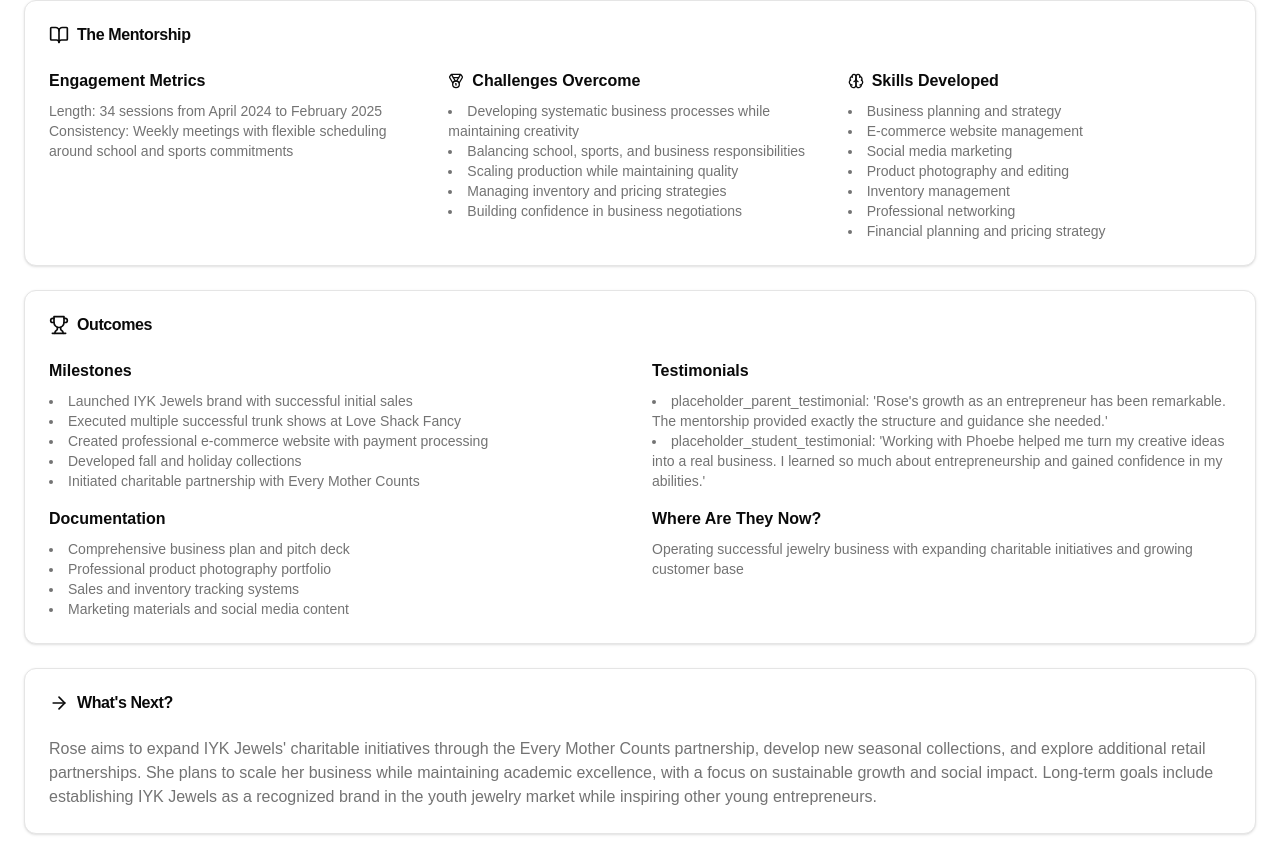
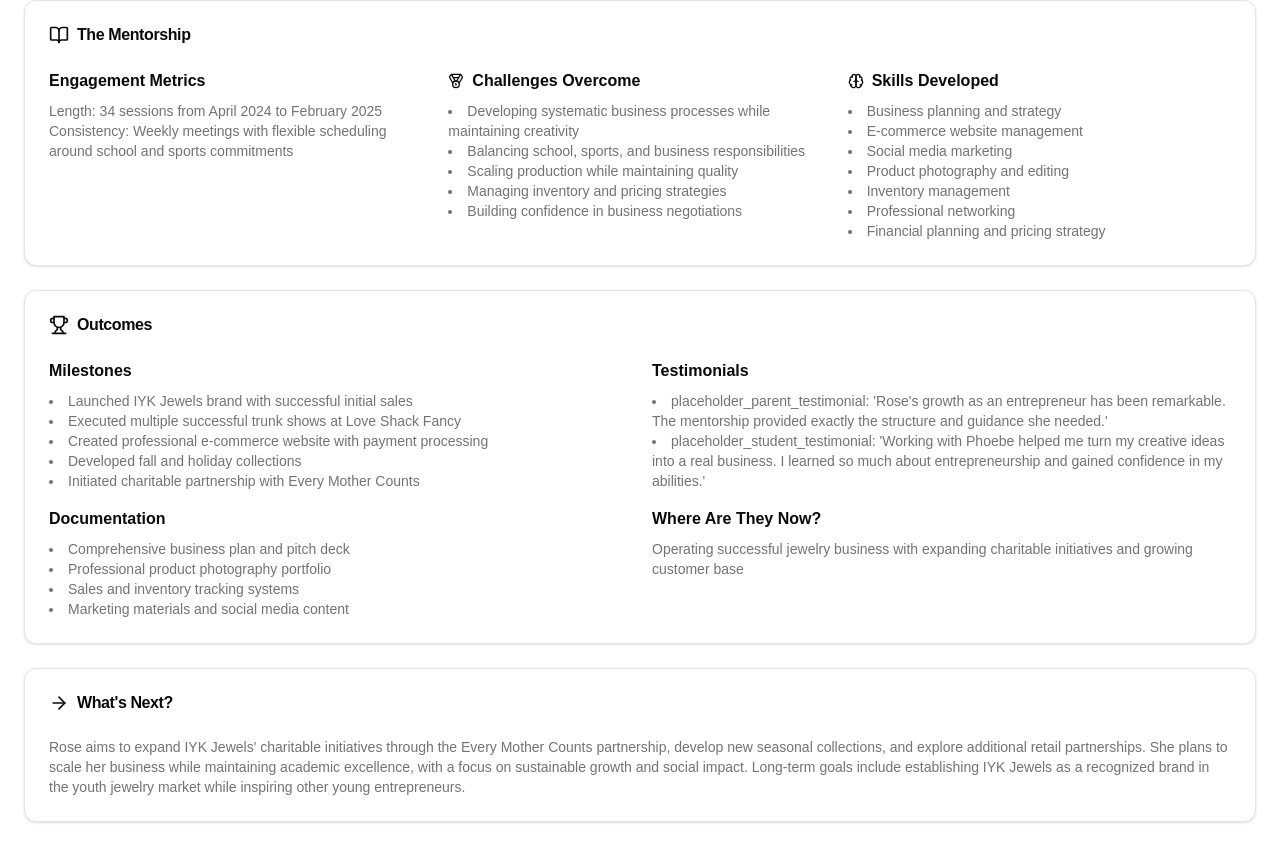
Before and after one commit to cabbachew/cc-stories, a Next.js app: page / in a window 1280 px wide. Shown: the part 1121-1979 px from the top of the page. Built offline with nearby package versions, Linux system fonts and the light colour scheme.

Commit message:
adjust font size for what's next section

```diff
--- a/app/components/Overview.tsx
+++ b/app/components/Overview.tsx
@@ -313,7 +313,9 @@ export default function Overview({
           </CardTitle>
         </CardHeader>
         <CardContent>
-          <p className="text-muted-foreground">{studentStory.futureGoals}</p>
+          <p className="text-muted-foreground text-sm">
+            {studentStory.futureGoals}
+          </p>
         </CardContent>
       </Card>
     </div>
```
